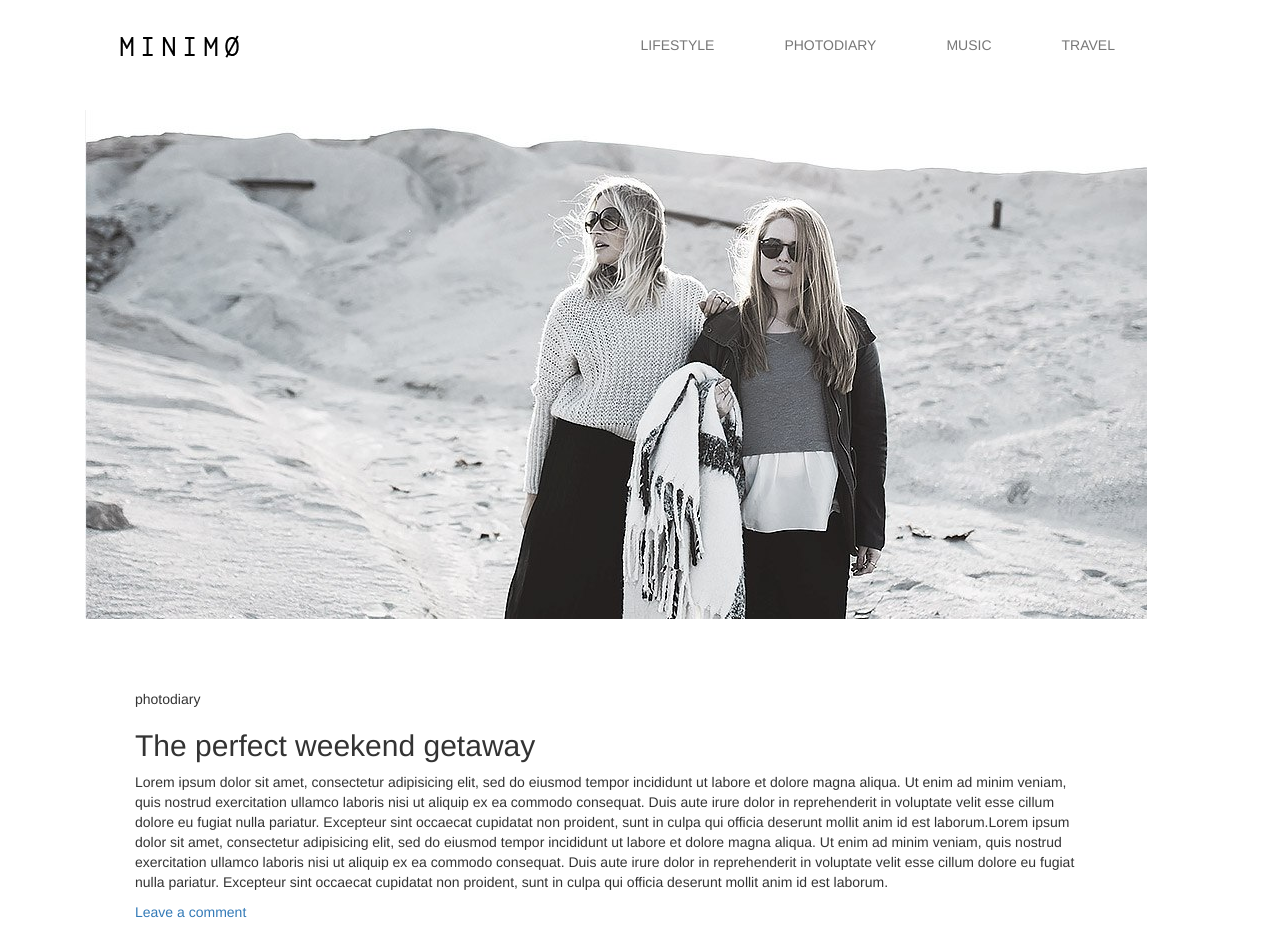
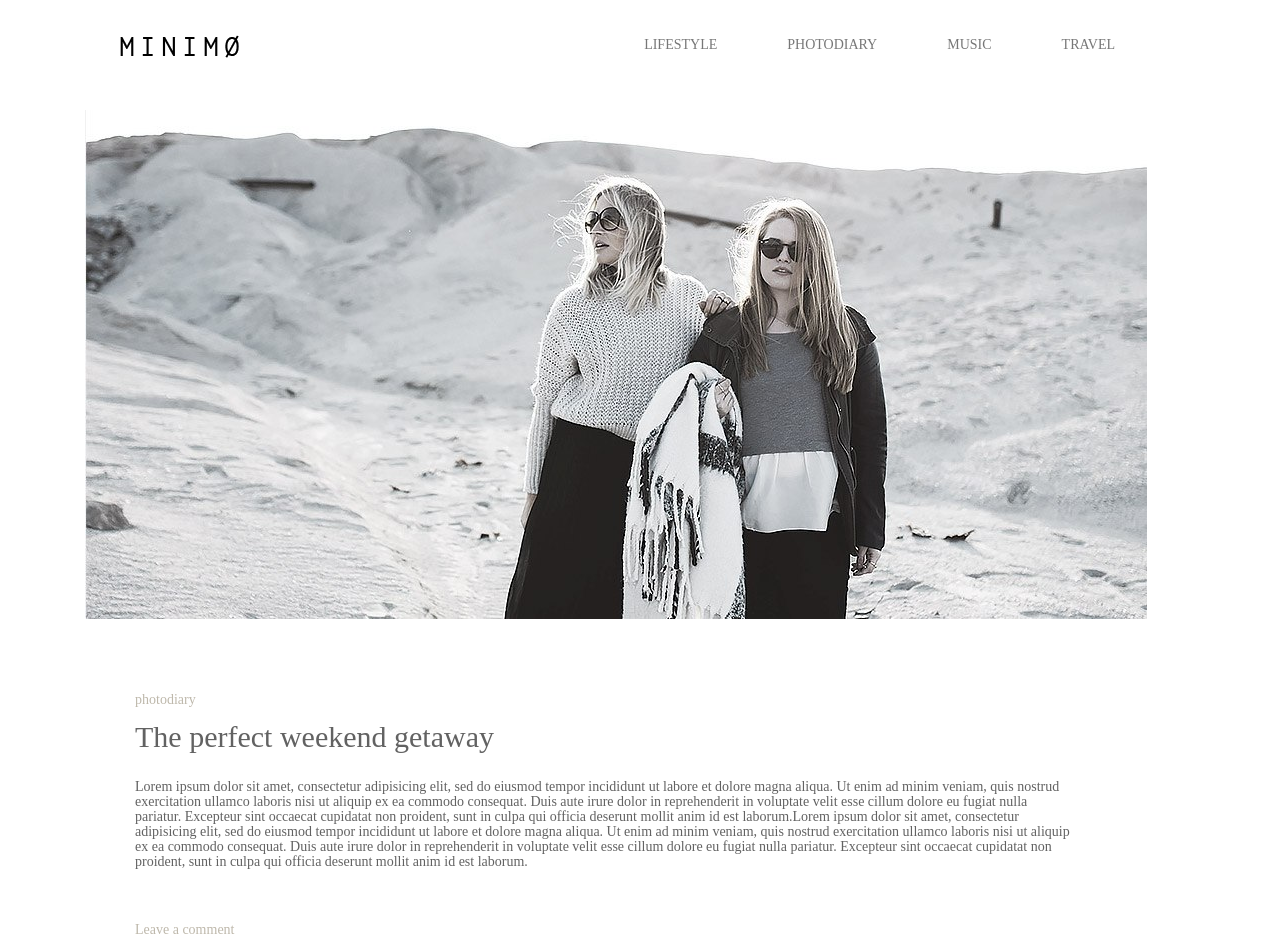
Before and after one commit to DarinaKuleva/minimo, a plain HTML site: page index.html in a window 1280 px wide. Shown: the top 952 px of the page. Drawn offline with Linux system fonts and the light colour scheme.

Commit message:
добавила шрифт
сделала все одним

```diff
--- a/css/style.css
+++ b/css/style.css
@@ -12,7 +12,13 @@
 
 .navbar-nav a {
   margin: 20px;
+color: #f0f0f0;
+font-family: 'Playfair Display', serif;
+font-size: 14px;
+line-height: 15px;
+font-weight: 400;
 }
+
 
 .navbar-brand {
   margin-left: 90px !important;
@@ -33,6 +39,37 @@
 }
 .post-description p {
   margin-right: 35px;
+  margin-top: 35px;
+  padding-bottom: 40px;
+  color: #626262;
+font-family: 'Playfair Display', serif;
+font-size: 14px;
+line-height: 15px;
+font-weight: 400;
+}
+.post-description h2 {
+
+  color: #626262;
+font-family: 'Playfair Display', serif;
+font-size: 30px;
+line-height: 15px;
+font-weight: 400;
+}
+.post-description span {
+
+  color: #beb8ab;
+font-family: 'Playfair Display', serif;
+font-size: 14px;
+line-height: 15px;
+font-weight: 400;
+}
+.post-description a {
+
+  color: #beb8ab;
+font-family: 'Playfair Display', serif;
+font-size: 14px;
+line-height: 15px;
+font-weight: 400;
 }
 
 .row-middle .post {
@@ -54,6 +91,16 @@
   background-color: #f0f0f0;
   padding-top: 50px;
   padding-bottom: 50px;
+
+}
+.sing-up h2{
+
+  color: #333333;
+
+font-family: 'Playfair Display', serif;
+font-size: 30px;
+line-height: 15px;
+font-weight: 400;
 }
 
 input[type=email] {
@@ -77,6 +124,13 @@ input[type=email] {
   margin-bottom: 20px;
   margin-left: 40px;
 }
+.copyright a{
+color: #3d3d3d;
+
+font-family: 'Playfair Display', serif;
+font-size: 14px;
+line-height: 15px;
+font-weight: 400;}
 .social {
   float: right;
   margin-top: 20px;
@@ -96,4 +150,10 @@ input[type=email] {
 }
 .social .follow {
   margin-right: 20px;
+  color: #3d3d3d;
+
+font-family: 'Playfair Display', serif;
+font-size: 14px;
+line-height: 15px;
+font-weight: 400;
 }
--- a/index.html
+++ b/index.html
@@ -10,7 +10,7 @@
 <body>
   <header>
     <nav class="navbar navbar-default">
-      <div class="container-fluid">
+      <div class="container-fluid clearfix">
         <!-- Brand and toggle get grouped for better mobile display -->
         <div class="navbar-header">
           <a class="navbar-brand"><img src="img/minimø.png" width="119" height="23" alt="minimo"></a>
```
